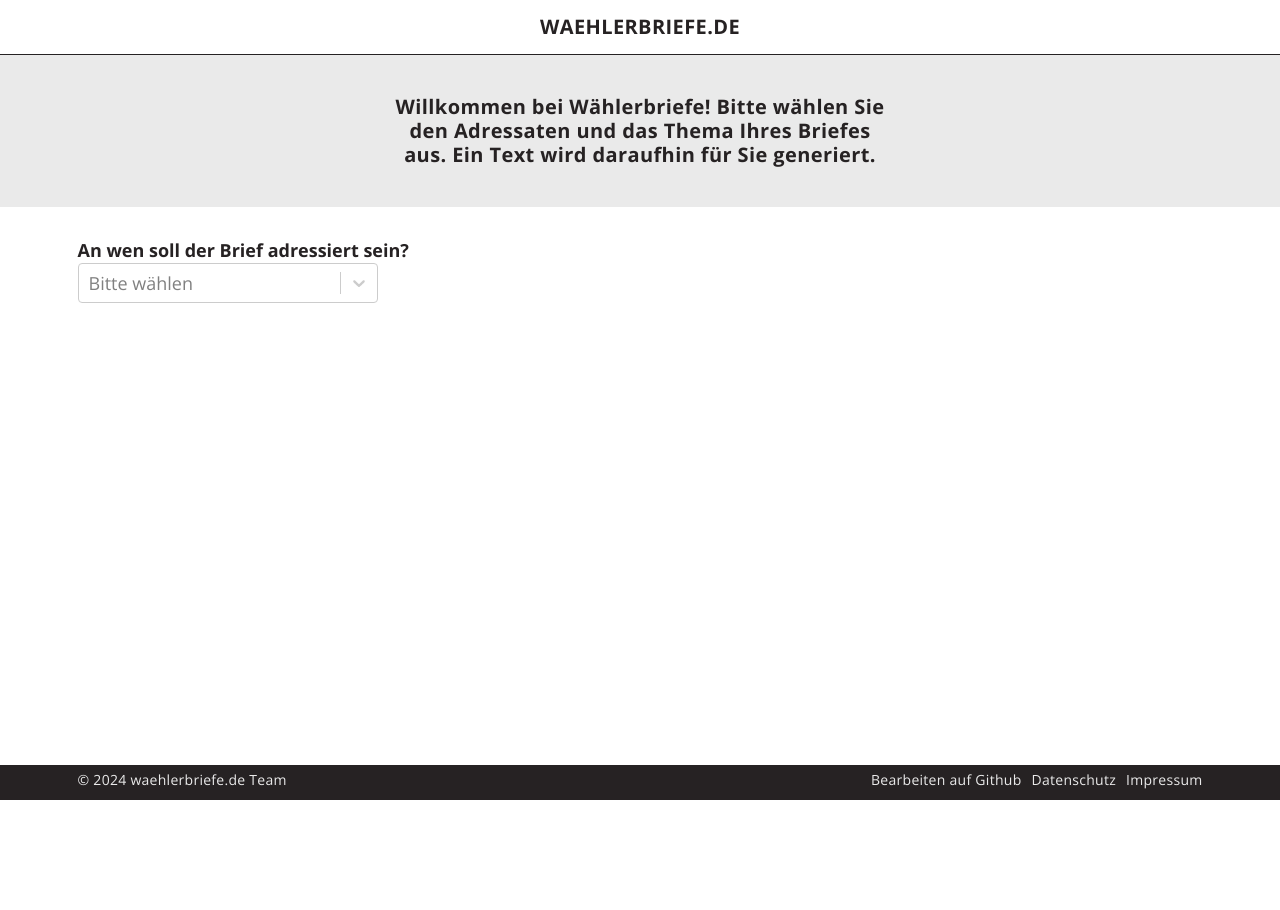
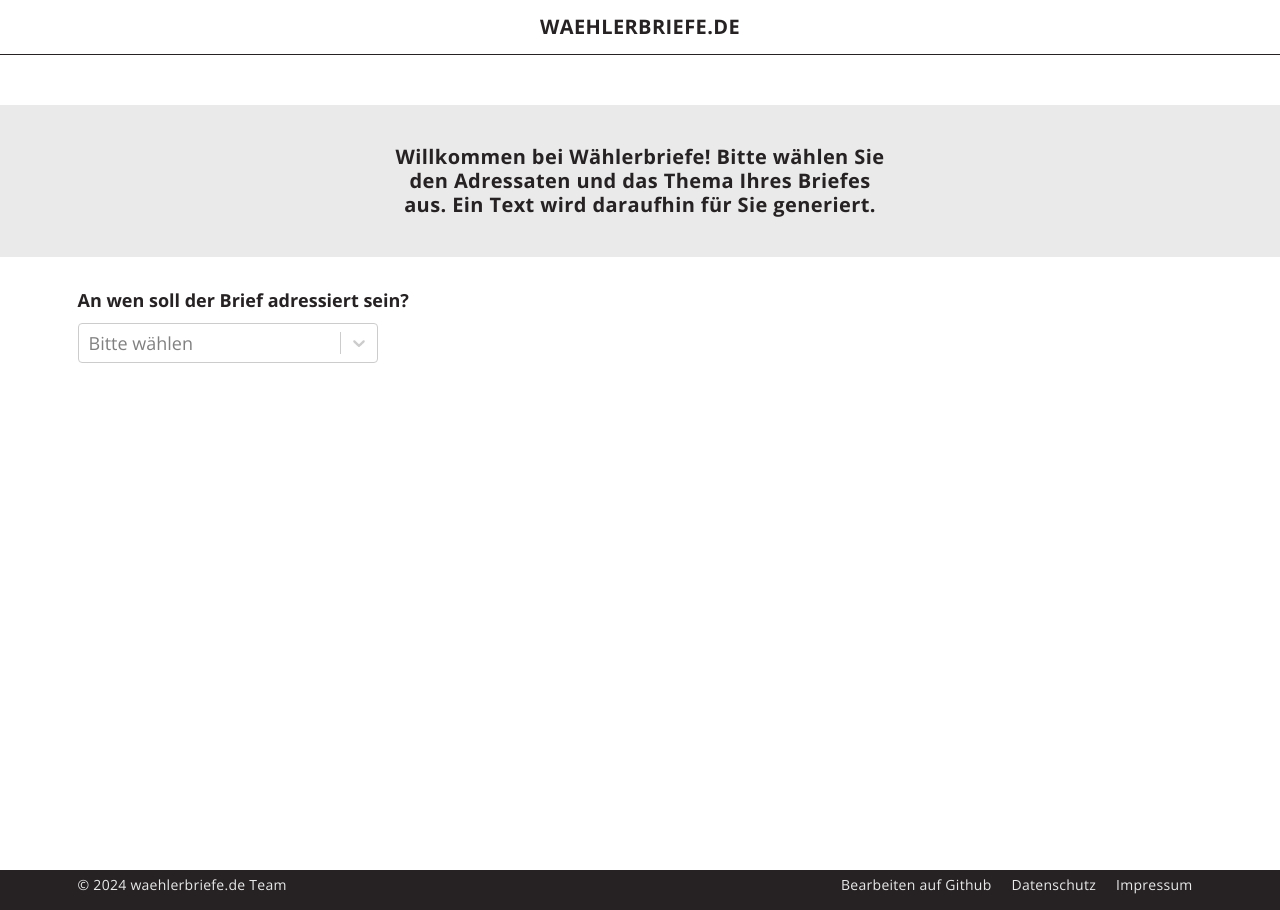
Before and after one commit to waehlerbriefe/waehlerbriefe.github.io, a Next.js app: page / in a window 1280 px wide. Before the commit the page ends 800 px from the top, so only its background shows below. Built offline with nearby package versions, Linux system fonts and the light colour scheme.

Commit message:
footer-style-fix

```diff
--- a/src/app/layout.tsx
+++ b/src/app/layout.tsx
@@ -23,7 +23,6 @@ export default function RootLayout({
             <footer className="footer">
                 <div className="container">
                     <div className="footer__inner">
-                        <span className="copy">© 2024 waehlerbriefe.de Team</span>
                         <ul className="footer__list">
                             <li className="footer__list-item">
                                 <a className="footer__list-link" href="https://github.com/waehlerbriefe/waehlerbriefe.github.io" title="Bearbeiten auf Github">Bearbeiten auf Github</a>
@@ -35,6 +34,7 @@ export default function RootLayout({
                                 <a className="footer__list-link" href="https://dracoblue.net/about/#imprint" title="Impressum" target="_blank" rel="noopener noreferrer">Impressum</a>
                             </li>
                         </ul>
+                        <span className="copy">© 2024 waehlerbriefe.de Team</span>
                     </div>
                 </div>
             </footer>
--- a/src/styles/_basics.scss
+++ b/src/styles/_basics.scss
@@ -1,6 +1,7 @@
 html {
     box-sizing: border-box;
     font-size: $global-font-size;
+    position: relative;
 }
 
 // fix IE root font size calculation
@@ -49,7 +50,8 @@ body {
 }
 
 .main {
-    padding-bottom: 6rem;
+    padding: 5rem 0 10rem;
+    min-height: 100vh;
 
     .hero {
         padding: 4rem 0;
@@ -67,6 +69,7 @@ body {
 
     .label {
         font-weight: 700;
+        margin-bottom: 1rem;
     }
 
     .select-wrap {
@@ -144,29 +147,39 @@ body {
 
 .footer {
     @include text-small;
-    position: fixed;
+    position: absolute;
     bottom: 0;
     left: 0;
     background-color: $dark;
     color: $light;
     width: 100vw;
-    padding: .5rem 0 0;
+    padding: .5rem 0;
 
     &__inner {
-        display: flex;
-        justify-content: space-between;
+        @media screen and (min-width: 900px) {
+            display: flex;
+            justify-content: space-between;
+            flex-direction: row-reverse;
+        }
     }
 
     &__list {
-        display: flex;
+        @media screen and (min-width: 900px) {
+            display: flex;
+        }
+        padding: 0;
     }
 
     &__list-item {
-        margin-left: 1rem;
+        @media screen and (min-width: 900px) {
+            margin-left: 1rem;
+        }
+        margin-right: 1rem;
     }
 
     &__list-link {
         color: $light;
         text-decoration: none;
+        white-space: nowrap;
     }
 }
```
